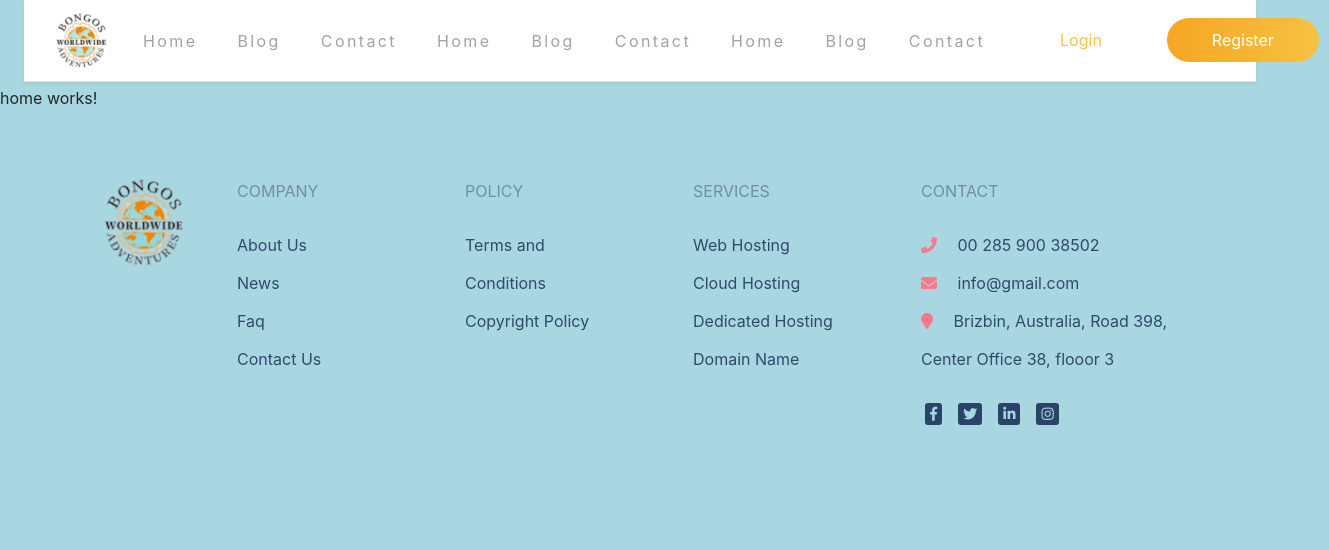
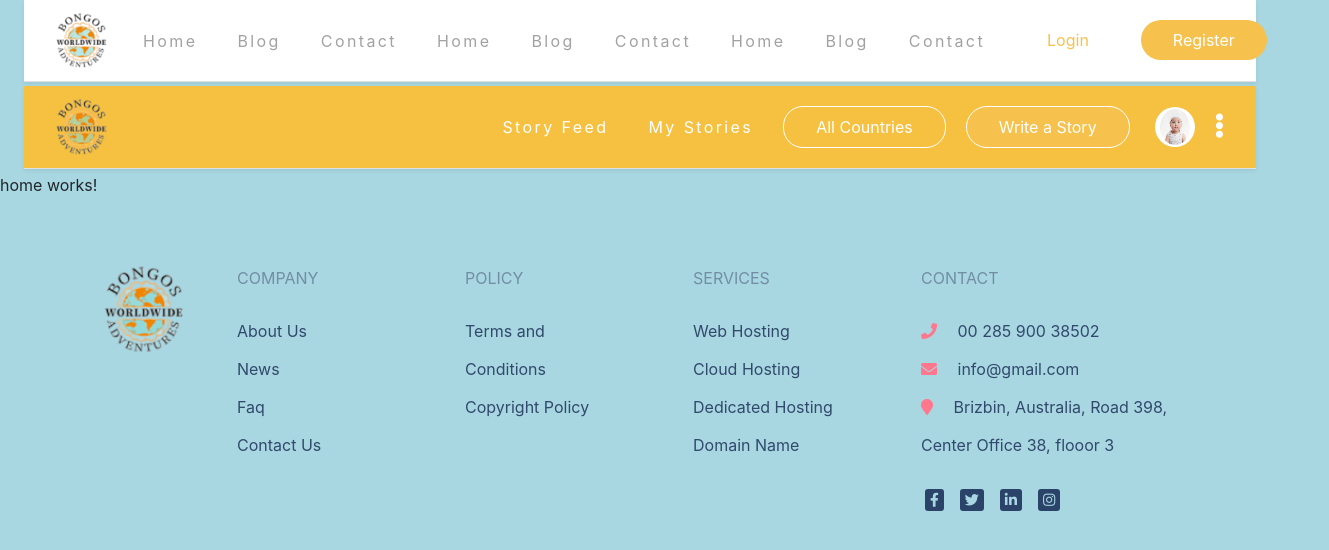
Before and after one commit to tirumalasrija/writers_club, an Angular app: page /home in a window 1280 px wide. Shown: the top 550 px of the page, 1329 px wide, since content can reach past the window. Built offline with nearby package versions, Linux system fonts and the light colour scheme.

Commit message:
Make  After login header

```diff
--- a/src/app/header/header.component.css
+++ b/src/app/header/header.component.css
@@ -63,8 +63,9 @@ ul.navbar-nav {
 }
 a.login {
     color: #F6C14C;
-    padding: 12px 45px;
+    padding: 10px 32px;
     transition: all 0.5s ease;
+    border-radius: 20px;
 }
 li.login_one {
     margin: 0 10px;
@@ -76,16 +77,7 @@ a.login:hover {
     border-radius: 40px;
     text-decoration: none;
     background-repeat: repeat-y;
-    /* Safari 4-5, Chrome 1-9 */
-    background: -webkit-gradient(linear, left top, right top, from(#F6C141), to(#F5A623));
-    /* Safari 5.1, Chrome 10+ */
-    background: -webkit-linear-gradient(left, #F5A623, #F6C141);
-    /* Firefox 3.6+ */
-    background: -moz-linear-gradient(left, #F5A623, #F6C141);
-    /* IE 10 */
-    background: -ms-linear-gradient(left, #F5A623, #F6C141);
-    /* Opera 11.10+ */
-    background: -o-linear-gradient(left, #F5A623, #F6C141);
+
 }
 
 a.login.active {
@@ -94,15 +86,60 @@ a.login.active {
     border-radius: 40px;
     text-decoration: none;
     background-repeat: repeat-y;
-    /* Safari 4-5, Chrome 1-9 */
-    background: -webkit-gradient(linear, left top, right top, from(#F6C141), to(#F5A623));
-    /* Safari 5.1, Chrome 10+ */
-    background: -webkit-linear-gradient(left, #F5A623, #F6C141);
-    /* Firefox 3.6+ */
-    background: -moz-linear-gradient(left, #F5A623, #F6C141);
-    /* IE 10 */
-    background: -ms-linear-gradient(left, #F5A623, #F6C141);
-    /* Opera 11.10+ */
-    background: -o-linear-gradient(left, #F5A623, #F6C141);
+
 }
 .navbar-dark .navbar-toggler {background-color: #F5A623;}
+
+.bg-orange {
+  background-color: #F6C141!important;
+}
+
+nav.bg-orange a.nav-link:after {
+  background: #fff;
+  top: -29px;
+}
+
+.bg-orange .navbar-nav .nav-link {
+  color:#fff;
+
+}
+.bg-orange a.login {
+  border: 1px solid #fff;
+  color: #fff;
+}
+
+.bg-orange a.login:hover {
+  color: #F6C141;
+  background-color: #fff;
+  border: 1px solid #fff;
+}
+
+a.login img {
+  width: 50px;
+  height: 50px;
+}
+
+.user_pic a {
+border: 0px solid;
+}
+
+.user_pic img {
+  width: 40px;
+  height: 40px;
+  border-radius: 50%;
+}
+
+.ellipsis-v-icon i {
+  font-size: 25px;
+  color: #fff;
+}
+
+.user_pic {
+  padding: 0 20px 0 15px;
+}
+
+
+
+.ellipsis-v-icon {
+  position: relative;
+}
--- a/src/app/header/header.component.html
+++ b/src/app/header/header.component.html
@@ -46,3 +46,35 @@
         </ul>
       </nav>
       <!--/.Navbar -->
+
+
+      <!--Navbar -->
+<nav class="mb-1 navbar navbar-expand-lg navbar-dark info-color shadow-sm bg-orange border-bottom ml-4 mr-4">
+  <a class="navbar-brand" href="#"><img src="/assets/Reg_Bingos_logo.png"/></a>
+  <button class="navbar-toggler" type="button" data-toggle="collapse" data-target="#navbarSupportedContent-5"
+    aria-controls="navbarSupportedContent-4" aria-expanded="false" aria-label="Toggle navigation">
+    <span class="navbar-toggler-icon"></span>
+  </button>
+  <div class="collapse navbar-collapse" id="navbarSupportedContent-5">
+    <ul class="d-flex navbar-nav ml-auto">
+      <li class="nav-item">
+        <a class="nav-link active" href="#">Story Feed</a>
+      </li>
+      <li class="nav-item">
+        <a class="nav-link" href="#">My Stories</a>
+      </li>
+
+    </ul>
+  </div>
+  <ul class="login_area">
+    <li class="login_one">
+    <a class="login" href="#">All Countries</a>
+    </li>
+    <li class="login_one">
+    <a class="login active" href="#">Write a Story</a>
+    </li>
+  </ul>
+  <div class="user_pic"><a href="#"><img src="/assets/icon.png"/></a></div>
+  <div class="ellipsis-v-icon"><a href=""><i class="fas fa-ellipsis-v"></i></a></div>
+</nav>
+<!--/.Navbar -->
--- a/src/index.html
+++ b/src/index.html
@@ -12,7 +12,7 @@
   <app-root></app-root>
 
   <link rel="stylesheet" href="https://maxcdn.bootstrapcdn.com/bootstrap/4.0.0/css/bootstrap.min.css" integrity="sha384-Gn5384xqQ1aoWXA+058RXPxPg6fy4IWvTNh0E263XmFcJlSAwiGgFAW/dAiS6JXm" crossorigin="anonymous">
-  <link rel="stylesheet" href="https://use.fontawesome.com/releases/v5.6.3/css/all.css">
+  <link rel="stylesheet" href="https://cdnjs.cloudflare.com/ajax/libs/font-awesome/5.9.0/css/all.css">
   <script src="https://ajax.googleapis.com/ajax/libs/jquery/3.4.1/jquery.min.js"></script>
 
   <script src="https://maxcdn.bootstrapcdn.com/bootstrap/4.0.0/js/bootstrap.min.js" integrity="sha384-JZR6Spejh4U02d8jOt6vLEHfe/JQGiRRSQQxSfFWpi1MquVdAyjUar5+76PVCmYl" crossorigin="anonymous"></script>
--- a/src/styles.css
+++ b/src/styles.css
@@ -18,4 +18,9 @@ body {
         margin: initial !important;
     }
 
+    a.login {
+        padding: 10px 20px!important;
+    }
+
+
 }
```
Also changed, not shown: src/assets/icon.png (added).
